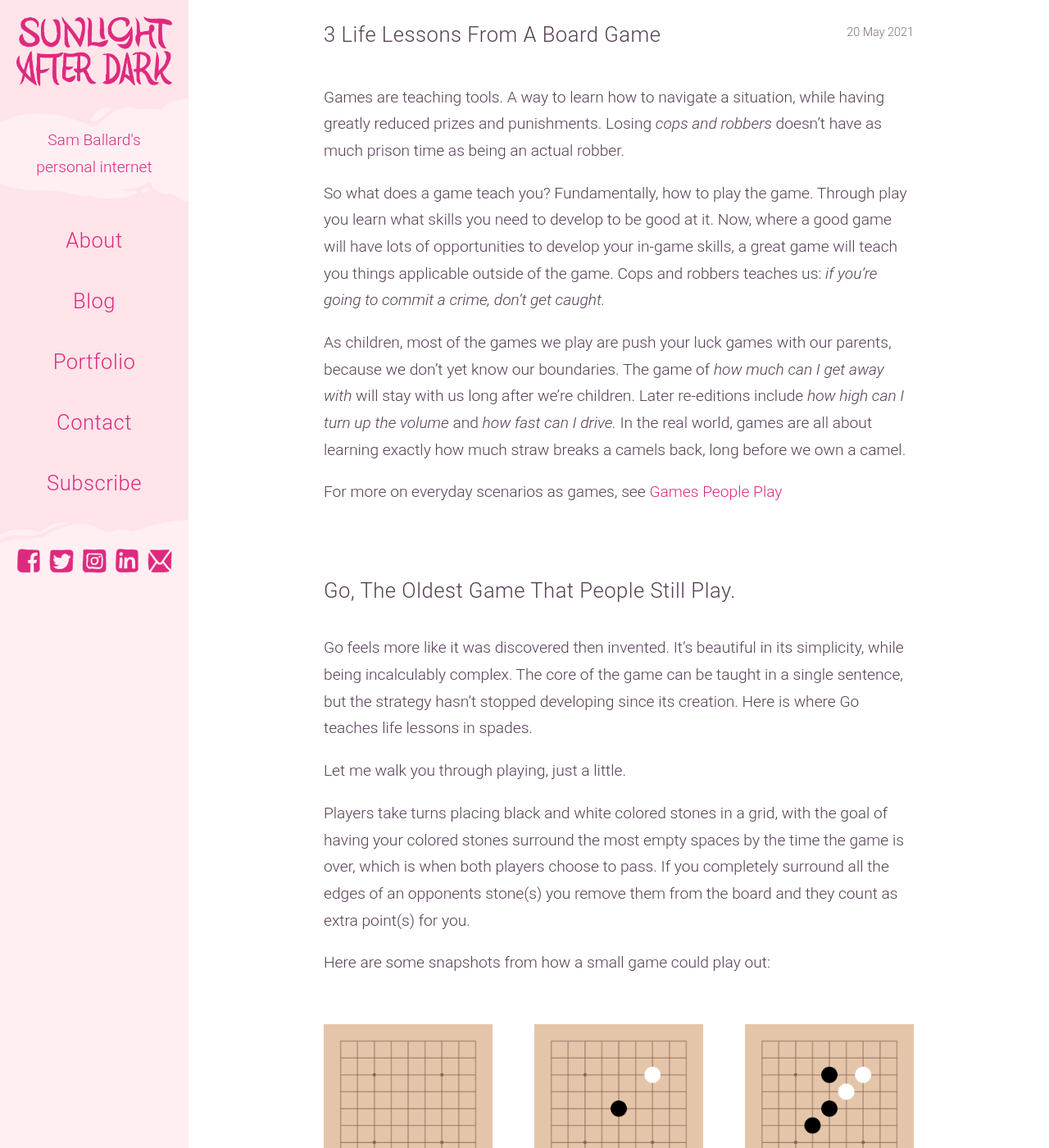
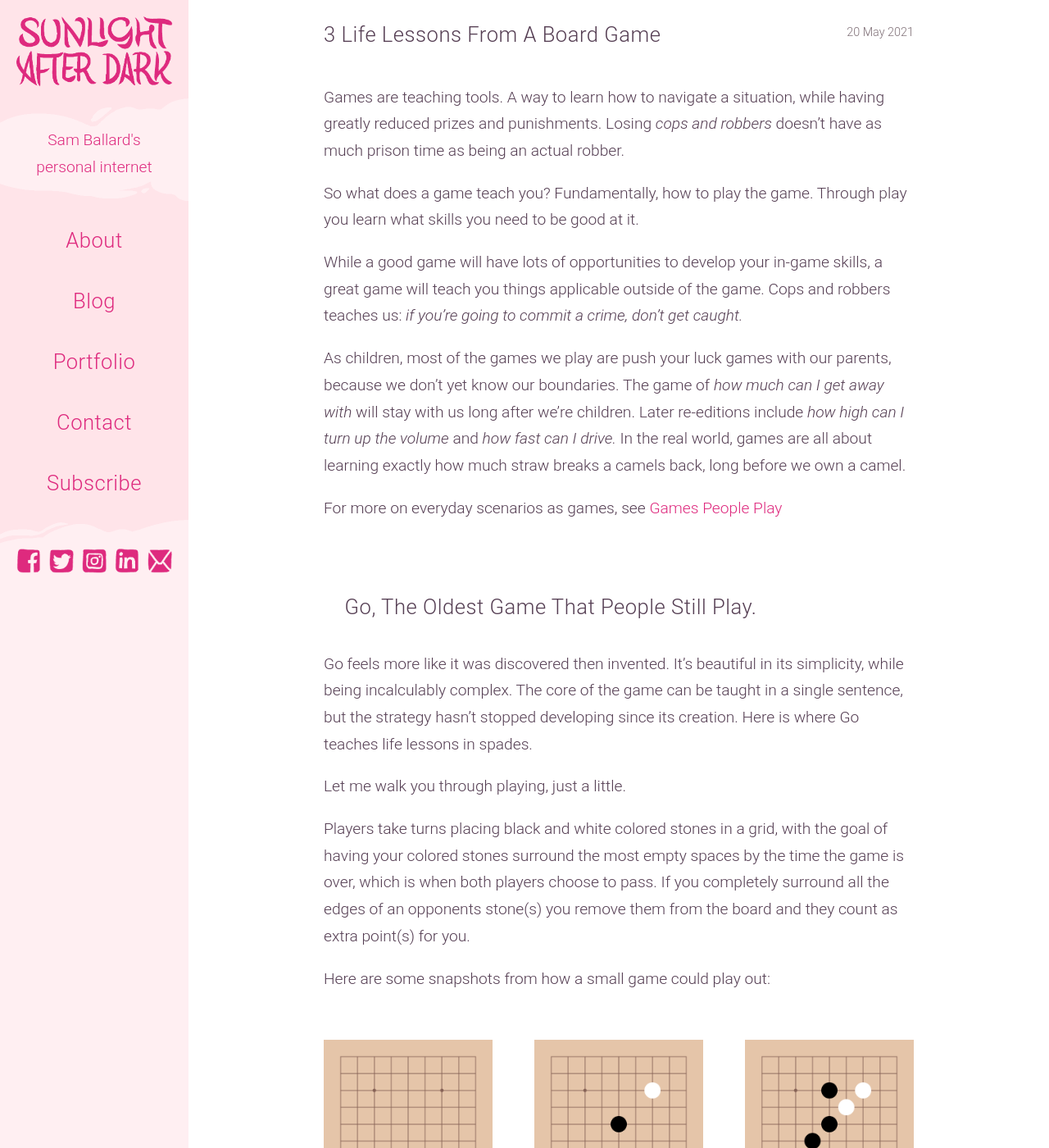
Before and after one commit to BaronBlackmore/SunlightAfterDark, a Jekyll site: the page built from _posts/2021-05-20-3-life-lessons-from-a-board-game.md, in a window 1280 px wide and 1400 px high, scrolled down 310 px. Shown: the whole window at 82% size. Built offline with Jekyll 4.4.1, drawn with Linux system fonts in a browser that asks for light colours; comment, search, counter and statistics services are not loaded; some of the changed text lies outside the part shown.

Commit message:
oops fixes

```diff
--- a/_posts/2021-05-20-3-life-lessons-from-a-board-game.md
+++ b/_posts/2021-05-20-3-life-lessons-from-a-board-game.md
@@ -3,7 +3,9 @@ layout: post
 ---
 Games are teaching tools. A way to learn how to navigate a situation, while having greatly reduced prizes and punishments. Losing *cops and robbers* doesn’t have as much prison time as being an actual robber.
 
-So what does a game teach you? Fundamentally, how to play the game. Through play you learn what skills you need to develop to be good at it. Now, where a good game will have lots of opportunities to develop your in-game skills, a great game will teach you things applicable outside of the game. Cops and robbers teaches us: *if you’re going to commit a crime, don’t get caught.*
+So what does a game teach you? Fundamentally, how to play the game. Through play you learn what skills you need to be good at it.
+
+While a good game will have lots of opportunities to develop your in-game skills, a great game will teach you things applicable outside of the game. Cops and robbers teaches us: *if you’re going to commit a crime, don’t get caught.*
 
 As children, most of the games we play are push your luck games with our parents, because we don't yet know our boundaries. The game of *how much can I get away with* will stay with us long after we’re children. Later re-editions include *how high can I turn up the volume* and *how fast can I drive.* In the real world, games are all about learning exactly how much straw breaks a camels back, long before we own a camel.
 
--- a/css/main.css
+++ b/css/main.css
@@ -89,7 +89,7 @@
 	}
 
 	.post-text h5{
-		padding: 3em 0 1em 0;
+		padding: 3em 1em 1em;
 	}
 
 	p{
```
Also changed, not shown: other parts of _posts/2021-05-20-3-life-lessons-from-a-board-game.md (+1 -1 lines), images/go-decision.png.
